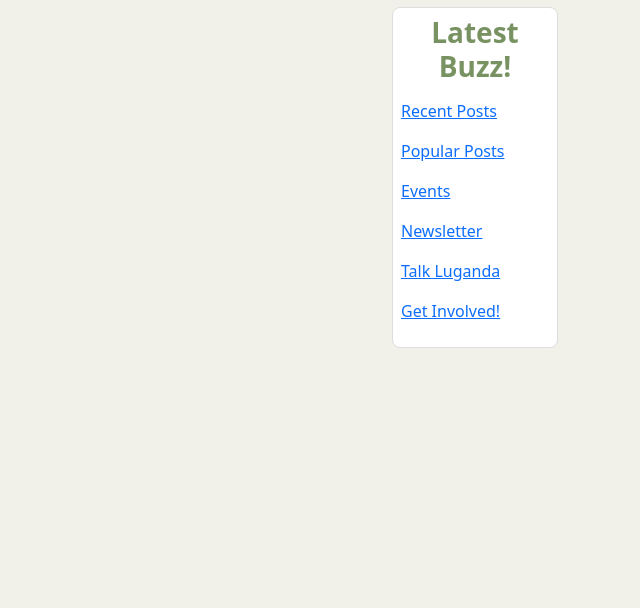
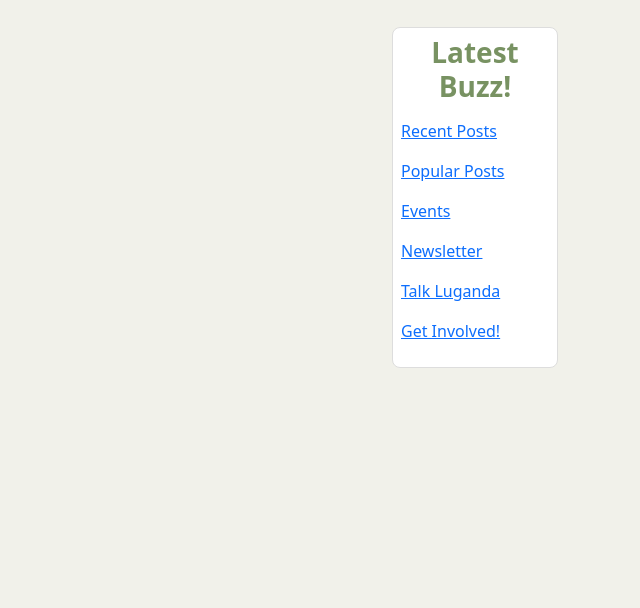
Before and after one commit to Edgarkimbugwe/luga-talk, a Django app: page / in a window 1280 px wide. Shown: the part 57-665 px from the top of the page, without its empty margins (640-1280 px from the left). Run offline with Django 4.2, Linux system fonts and the light colour scheme; data that the repository does not hold is empty; some libraries are stand-ins or nearby versions.

Commit message:
Added css to .content-section-sider to have it align well with the rest of the content on top

```diff
--- a/static/css/style.css
+++ b/static/css/style.css
@@ -26,6 +26,10 @@
     border: 1px solid #dddddd;
     border-radius: 8px;
     margin-bottom: 20px;
+}
+
+.content-section-sidebar {
+    margin-top: 20px;
 }
 
 
```
